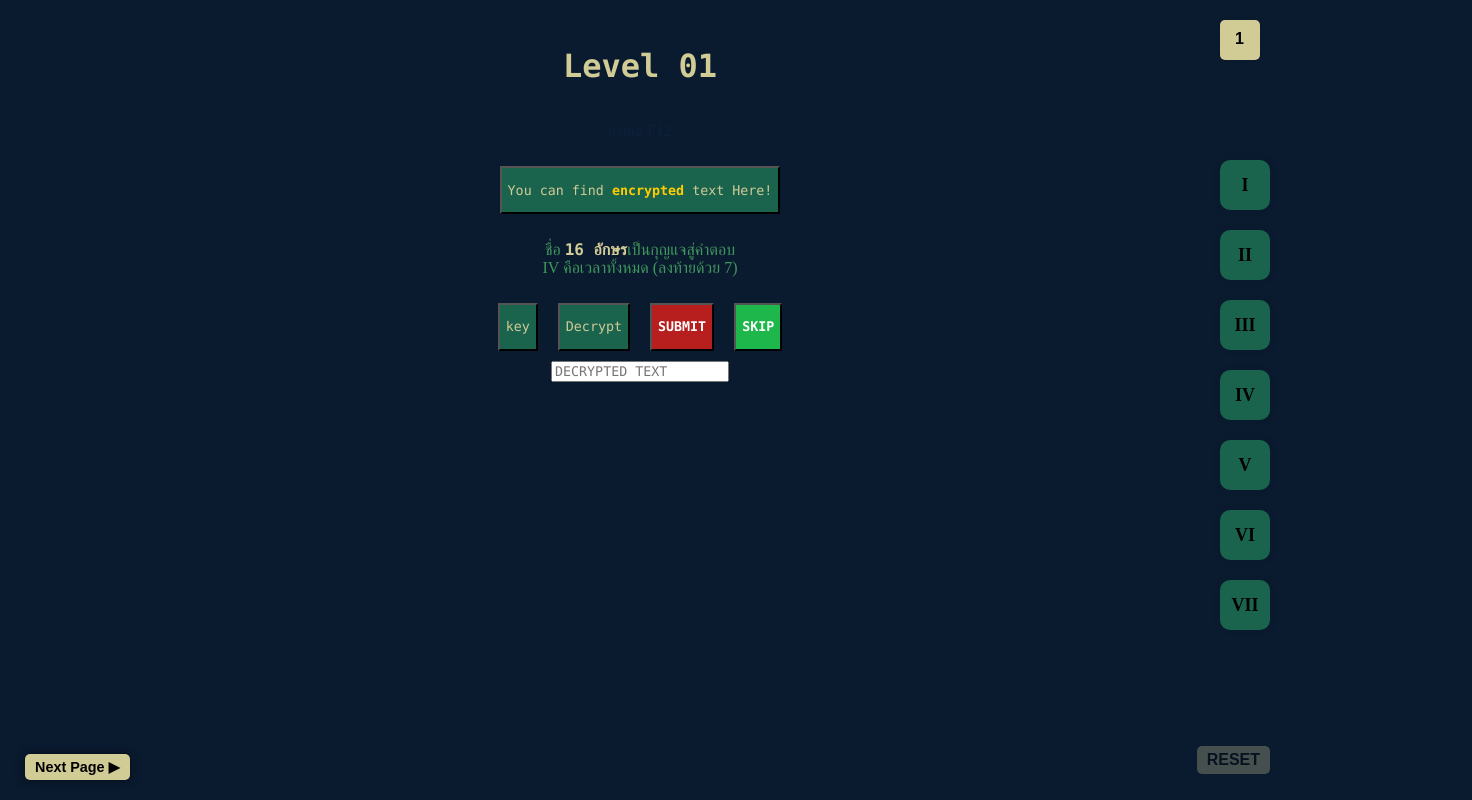
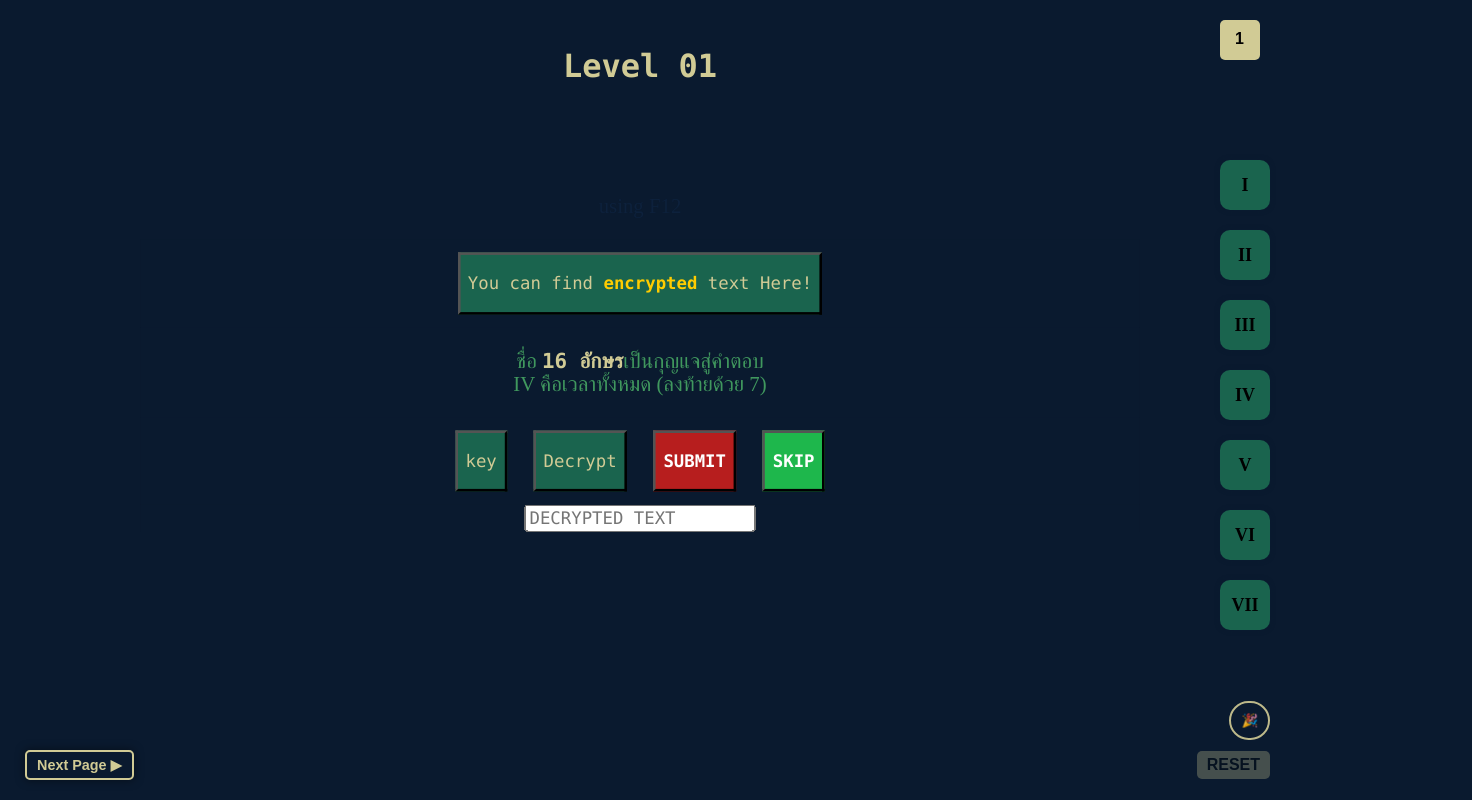
Before and after one commit to wanchaick19/CTF-2567, a React (Vite) app in the folder frontend/: page / in a window 1280 px wide. Shown: the top 800 px of the page, 1472 px wide, since content can reach past the window. Built offline with nearby package versions, Linux system fonts and the light colour scheme; a web font is replaced by a local one.

Commit message:
เพิ่มเพลงพื้นหลังมา ทุกอย่างเสร็จหมดแล้ว

```diff
--- a/frontend/src/components/Level1.tsx
+++ b/frontend/src/components/Level1.tsx
@@ -38,6 +38,7 @@ const Level1: React.FC = () => {
                     </div>
                     {/*Praying for you 🕯 Oh Great Mila 💗*/}
 
+                <div style={{margin:'10% auto 0',scale:'1.3'}}>
                     <p className='hidden_wall'>using F12</p>
                     <div className='btn_bg'><button onClick={handleGetEncryptedText} className='btn'><p className='btn_text'>You can find <b className='enText_style'>encrypted</b> text Here! </p> </button></div>
                     <div className='box'>
@@ -60,7 +61,9 @@ const Level1: React.FC = () => {
                             className='input-text-sub'
                         />
 
-                </div></div>
+                    </div>
+                </div>
+            </div>
         </>
     );
 };
--- a/frontend/src/pages/Game/Main.tsx
+++ b/frontend/src/pages/Game/Main.tsx
@@ -1,4 +1,4 @@
-import React, { useState } from "react";
+import React, { useEffect, useRef, useState } from "react";
 import "./main.css";
 import Level1 from "../../components/Level1";
 import Level2 from "../../components/Level2";
@@ -8,16 +8,36 @@ import Level5 from "../../components/Level5";
 import Level6 from "../../components/Level6";
 import { message } from "antd";
 import Level7 from "../../components/Level7";
+import Music from "../../assets/CanyouFeelMyHeart.mp3";
 
 
 const Main: React.FC = () => {
-    const userLevel1 = localStorage.getItem("Level-1");
-    const userLevel2 = localStorage.getItem("Level-2");
-    const userLevel3 = localStorage.getItem("Level-3");
-    const userLevel4 = localStorage.getItem("Level-4");
-    const userLevel5 = localStorage.getItem("Level-5");
-    const userLevel6 = localStorage.getItem("Level-6");
-    const userLevel7 = localStorage.getItem("Level-7");
+    const [userLevels, setUserLevels] = useState({
+        userLevel1: localStorage.getItem("Level-1"),
+        userLevel2: localStorage.getItem("Level-2"),
+        userLevel3: localStorage.getItem("Level-3"),
+        userLevel4: localStorage.getItem("Level-4"),
+        userLevel5: localStorage.getItem("Level-5"),
+        userLevel6: localStorage.getItem("Level-6"),
+        userLevel7: localStorage.getItem("Level-7"),
+    });
+
+    useEffect(() => {
+        const interval = setInterval(() => {
+            setUserLevels({
+                userLevel1: localStorage.getItem("Level-1"),
+                userLevel2: localStorage.getItem("Level-2"),
+                userLevel3: localStorage.getItem("Level-3"),
+                userLevel4: localStorage.getItem("Level-4"),
+                userLevel5: localStorage.getItem("Level-5"),
+                userLevel6: localStorage.getItem("Level-6"),
+                userLevel7: localStorage.getItem("Level-7"),
+            });
+        }, 1000);
+
+        // ล้าง interval เมื่อ component ถูก unmount
+        return () => clearInterval(interval);
+    }, []);
 
     const reset = () => {
         localStorage.clear();
@@ -30,17 +50,41 @@ const Main: React.FC = () => {
     const [pageLevel, setLevel] = useState(1);
     const totalPages = 7;
 
+
+
+    //========================================เพลง========================================
+    const [isPlaying, setIsPlaying] = useState(false); // สถานะการเล่นเพลง
+    const audioRef = useRef<HTMLAudioElement | null>(null); // อ้างอิงถึง audio element
+
+
+
+    const toggleMusic = () => {
+        if (audioRef.current) {
+            if (isPlaying) {
+                audioRef.current.pause(); // หยุดเพลง
+            } else {
+                audioRef.current.play(); // เล่นเพลง
+            }
+            setIsPlaying(!isPlaying); // สลับสถานะการเล่นเพลง
+        }
+    };
+
+    const handleAudioLoaded = () => {
+        if (audioRef.current) {
+            audioRef.current.volume = 0.1; // ตั้งค่าระดับเสียง
+        }
+    };
     return (
         <>
             {/* แทบที่จะเช็คว่าทำข้อไหนผ่านไปแล้วบ้าง */}
             <div className="Level-user">
-                <div onClick={() => setLevel(1)} className={`Level-sub ${userLevel1 == 'ture' ? 'pass' : 'no'}`}>I</div>
-                <div onClick={() => setLevel(2)} className={`Level-sub ${userLevel2 == 'ture' ? 'pass' : 'no'}`}>II</div>
-                <div onClick={() => setLevel(3)} className={`Level-sub ${userLevel3 == 'ture' ? 'pass' : 'no'}`}>III</div>
-                <div onClick={() => setLevel(4)} className={`Level-sub ${userLevel4 == 'ture' ? 'pass' : 'no'}`}>IV</div>
-                <div onClick={() => setLevel(5)} className={`Level-sub ${userLevel5 == 'ture' ? 'pass' : 'no'}`}>V</div>
-                <div onClick={() => setLevel(6)} className={`Level-sub ${userLevel6 == 'ture' ? 'pass' : 'no'}`}>VI</div>
-                <div onClick={() => setLevel(7)} className={`Level-sub ${userLevel7 == 'ture' ? 'pass' : 'no'}`}>VII</div>
+                <div onClick={() => setLevel(1)} className={`Level-sub ${userLevels.userLevel1 == 'ture' ? 'pass' : 'no'}`}>I</div>
+                <div onClick={() => setLevel(2)} className={`Level-sub ${userLevels.userLevel2 == 'ture' ? 'pass' : 'no'}`}>II</div>
+                <div onClick={() => setLevel(3)} className={`Level-sub ${userLevels.userLevel3 == 'ture' ? 'pass' : 'no'}`}>III</div>
+                <div onClick={() => setLevel(4)} className={`Level-sub ${userLevels.userLevel4 == 'ture' ? 'pass' : 'no'}`}>IV</div>
+                <div onClick={() => setLevel(5)} className={`Level-sub ${userLevels.userLevel5 == 'ture' ? 'pass' : 'no'}`}>V</div>
+                <div onClick={() => setLevel(6)} className={`Level-sub ${userLevels.userLevel6 == 'ture' ? 'pass' : 'no'}`}>VI</div>
+                <div onClick={() => setLevel(7)} className={`Level-sub ${userLevels.userLevel7 == 'ture' ? 'pass' : 'no'}`}>VII</div>
             </div>
             <p className="reset" onClick={reset}>RESET</p>
             {/* ข้อมูลหน้าปัจจุบัน */}
@@ -50,13 +94,13 @@ const Main: React.FC = () => {
             <div className="BtnNextpage">
                 {/* ปุ่มย้อนกลับ */}
                 {pageLevel > 1 && (
-                    <p onClick={() => setLevel(pageLevel - 1)}>◀ Previous</p>
+                    <p className="BtnNextpagesub" onClick={() => setLevel(pageLevel - 1)}>◀ Previous</p>
                 )}
 
 
                 {/* ปุ่มไปหน้าถัดไป */}
                 {pageLevel < totalPages && (
-                    <p onClick={() => setLevel(pageLevel + 1)}>Next Page ▶</p>
+                    <p className="BtnNextpagesub" onClick={() => setLevel(pageLevel + 1)}>Next Page ▶</p>
                 )}
             </div>
 
@@ -97,9 +141,18 @@ const Main: React.FC = () => {
             }
 
 
+            <div>
+                <audio
+                    ref={audioRef}
+                    src={Music} // ใส่ URL เพลงที่ต้องการ
+                    loop // เล่นวนลูป
+                    onLoadedMetadata={handleAudioLoaded} // ตั้งค่าเสียงเมื่อโหลดสำเร็จ
+                ></audio>
 
-
-
+                <button onClick={toggleMusic} className="Music">
+                    {isPlaying ? "🔕" : "🎉"}
+                </button>
+            </div>
 
         </>
     );
--- a/frontend/src/pages/Game/main.css
+++ b/frontend/src/pages/Game/main.css
@@ -55,7 +55,7 @@ body{
 
 .reset {
     position: fixed;
-    bottom: 10px;
+    bottom: 5px;
     right: 10px;
     color: #000;
     background-color: var(--P1);
@@ -80,9 +80,9 @@ body{
     display: flex;
     z-index: 1010;
 }
-.BtnNextpage p{
-    color: #000;
-    background-color: var(--P1);
+.BtnNextpagesub{
+    color: var(--P1);
+    background-color: transparent;
     font-family: Arial, Helvetica, sans-serif;
     font-size: 0.9rem;
     padding: 5px 10px;
@@ -92,6 +92,15 @@ body{
     box-shadow: 0 0 10px #00000080;
     margin: 0 5px;
     cursor: pointer;
+    transition: 0.3s ease-in-out;
+    border: 2px solid var(--P1);
+}
+
+.BtnNextpagesub:hover{
+    box-shadow: 0 0 10px var(--P1);
+    background-color: var(--P1);
+    color: #000;
+    scale: 1.2;
 }
 
 .Page{
@@ -119,3 +128,21 @@ body{
         opacity: 0;
     }
 }
+
+
+.Music{
+    position: fixed;
+    right: 10px;
+    bottom: 60px;
+    background-color: transparent;
+    font-family: Arial, Helvetica, sans-serif;
+    padding: 10px 10px;
+    border: 2px solid var(--P1);
+    border-radius: 20px;
+    opacity: 0.9;
+    transition: 0.4s ease-in-out;
+}
+.Music:hover{
+    opacity: 1;
+    box-shadow: 0 0 15px var(--P1);
+}
```
Also changed, not shown: frontend/src/components/Level7.tsx (+15 -1 lines), 1 other file (tests, documents, lock files or other folders). Lines whose indentation alone changed are shown as unchanged.
